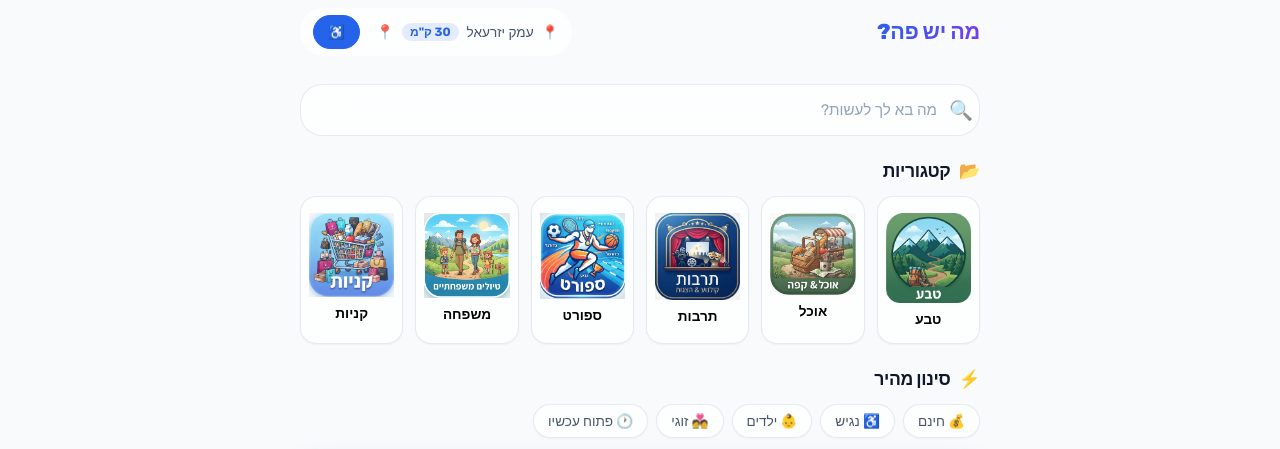
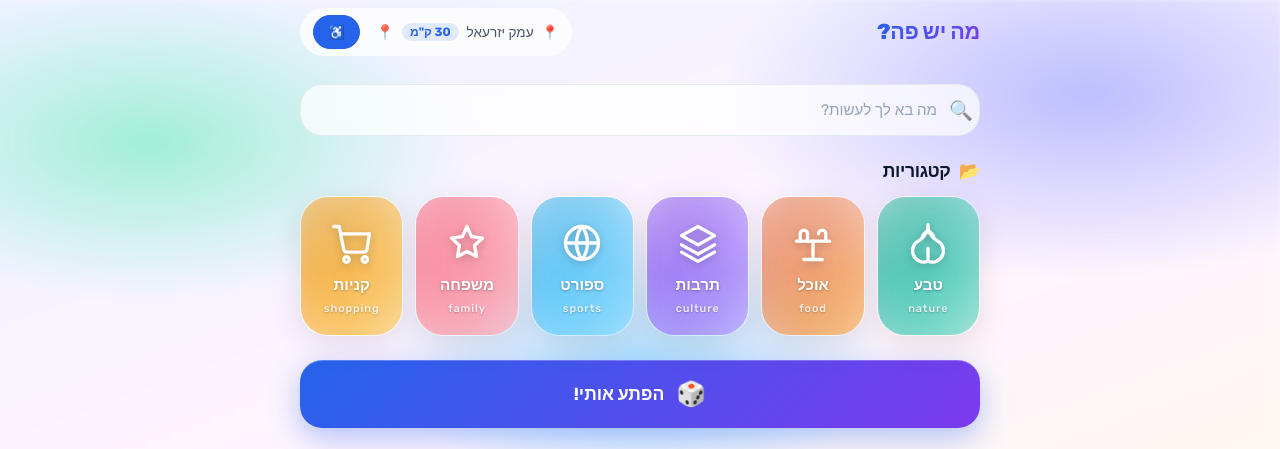
Before and after one commit to idansab/newidanp, a website: page public/index.html in a window 1280 px wide. Shown: the top 449 px of the page. Drawn offline with Linux system fonts and the light colour scheme; no server answers.

Commit message:
feat: liquid glass category cards — squircle + blurred liquid palettes + SVG icons + bokeh background

```diff
--- a/public/css/main.css
+++ b/public/css/main.css
@@ -579,42 +579,138 @@ h1, h2, h3 { letter-spacing: -0.02em; line-height: var(--leading-tight); }
   grid-template-columns: repeat(3, 1fr);
   gap: var(--space-3);
 }
+/* ── BOKEH BACKGROUND — step 1: blurred environment behind the glass ── */
+body::before {
+  content: "";
+  position: fixed;
+  inset: 0;
+  z-index: -1;
+  background:
+    radial-gradient(38% 30% at 12% 18%, rgba(110, 231, 183, 0.55), transparent 65%),
+    radial-gradient(42% 34% at 85% 12%, rgba(129, 140, 248, 0.5), transparent 68%),
+    radial-gradient(40% 32% at 75% 82%, rgba(251, 146, 60, 0.45), transparent 66%),
+    radial-gradient(35% 28% at 18% 88%, rgba(244, 114, 182, 0.4), transparent 66%),
+    radial-gradient(28% 24% at 50% 45%, rgba(56, 189, 248, 0.35), transparent 70%),
+    linear-gradient(160deg, #eef2ff 0%, #fdf4ff 45%, #fefce8 100%);
+  filter: blur(2px) saturate(118%);
+  animation: bokeh-drift 24s ease-in-out infinite alternate;
+}
+@keyframes bokeh-drift {
+  from { transform: scale(1) translate3d(0, 0, 0); }
+  to   { transform: scale(1.06) translate3d(-1.4%, 1.2%, 0); }
+}
+[data-theme="dark"] body::before {
+  background:
+    radial-gradient(38% 30% at 12% 18%, rgba(16, 185, 129, 0.32), transparent 65%),
+    radial-gradient(42% 34% at 85% 12%, rgba(124, 58, 237, 0.34), transparent 68%),
+    radial-gradient(40% 32% at 75% 82%, rgba(245, 158, 11, 0.26), transparent 66%),
+    radial-gradient(35% 28% at 18% 88%, rgba(236, 72, 153, 0.24), transparent 66%),
+    radial-gradient(28% 24% at 50% 45%, rgba(14, 165, 233, 0.22), transparent 70%),
+    linear-gradient(160deg, #0b1220 0%, #140f26 45%, #121212 100%);
+  filter: blur(2px) saturate(120%);
+}
+
+/* ── CATEGORY CARDS — Liquid Glass (squircle + liquid fill + crisp content) ── */
 .category-btn {
+  position: relative;
   display: flex;
   flex-direction: column;
   align-items: center;
+  justify-content: center;
   gap: var(--space-2);
-  padding: var(--space-4) var(--space-2);
-  background: var(--bg-glass);
-  backdrop-filter: blur(16px);
-  -webkit-backdrop-filter: blur(16px);
-  border: 1px solid var(--border);
-  border-radius: var(--radius);
-  transition: transform var(--duration-normal) var(--ease-spring), border-color var(--duration-normal) var(--ease-out), box-shadow var(--duration-normal) var(--ease-out);
-  box-shadow: var(--shadow-xs);
+  padding: var(--space-5) var(--space-3);
+  min-height: 128px;
+  border: none;
+  border-radius: 28px;                 /* squircle */
+  background: rgba(255, 255, 255, 0.16);   /* frosted glass base */
+  backdrop-filter: blur(20px) saturate(150%);
+  -webkit-backdrop-filter: blur(20px) saturate(150%);
+  border-top: 1px solid rgba(255, 255, 255, 0.45);   /* light catch on the top edge */
+  border-left: 1px solid rgba(255, 255, 255, 0.18);
+  border-right: 1px solid rgba(255, 255, 255, 0.14);
+  border-bottom: 1px solid rgba(255, 255, 255, 0.08);
+  box-shadow:
+    0 8px 32px 0 rgba(0, 0, 0, 0.10),   /* soft hover float */
+    inset 0 1px 0 rgba(255, 255, 255, 0.4);
+  overflow: hidden;
+  color: #fff;
+  cursor: pointer;
+  transition: transform 0.35s cubic-bezier(0.34, 1.56, 0.64, 1),
+              box-shadow 0.35s var(--ease-out);
+}
+/* Step 3: the liquid gradient — a::before blob, blurred into organic pools */
+.category-btn::before {
+  content: "";
+  position: absolute;
+  inset: -40%;
+  z-index: 0;
+  background: var(--liquid, linear-gradient(135deg, #34d399, #0ea5e9));
+  border-radius: 50%;
+  filter: blur(34px);
+  opacity: 0.75;
+  transition: transform 0.6s var(--ease-out), opacity 0.35s var(--ease-out);
+}
+.category-btn::after {
+  content: "";
+  position: absolute;
+  inset: 0;
+  z-index: 0;
+  background: linear-gradient(180deg, rgba(255,255,255,0.22) 0%, rgba(255,255,255,0) 55%);
+  pointer-events: none;
 }
 .category-btn:hover, .category-btn:active {
-  transform: translateY(-3px);
-  border-color: rgba(37, 99, 235, 0.45);
-  box-shadow: var(--shadow-md);
+  transform: translateY(-4px) scale(1.02);
+  box-shadow: 0 16px 40px 0 rgba(0, 0, 0, 0.16), inset 0 1px 0 rgba(255, 255, 255, 0.5);
 }
+.category-btn:hover::before { transform: scale(1.12) rotate(8deg); opacity: 0.9; }
 .category-btn.active {
-  border-color: rgba(37, 99, 235, 0.6);
-  background: rgba(37, 99, 235, 0.08);
+  box-shadow: 0 12px 36px rgba(0, 0, 0, 0.2), inset 0 0 0 2px rgba(255, 255, 255, 0.35);
+  transform: translateY(-2px);
 }
-.category-icon img {
-  width: 100%;
-  height: 100%;
-  object-fit: cover;
-  display: block;
+/* Step 4: crisp white content above the liquid */
+.category-btn > * { position: relative; z-index: 1; }
+.category-icon {
+  width: 52px;
+  height: 52px;
+  display: grid;
+  place-items: center;
+  color: #fff;
+  filter: drop-shadow(0 2px 4px rgba(0, 0, 0, 0.22));   /* soft depth on the glyph */
 }
-.category-name { font-size: var(--text-sm); font-weight: 600; }
-[data-theme="dark"] .category-name { color: #FFFFFF; }
-[data-theme="dark"] .category-icon { color: #FFFFFF; stroke: #FFFFFF; }
-[data-theme="dark"] .category-btn .icon-svg { stroke: #FFFFFF; }
-[data-theme="dark"] .category-btn { background: rgba(255,255,255,0.06); border-color: rgba(255,255,255,0.12); }
-[data-theme="dark"] .category-btn:hover { background: rgba(255,255,255,0.1); }
-[data-theme="dark"] .category-btn.active { background: rgba(255,255,255,0.14); border-color: rgba(255,255,255,0.22); }
+.category-icon svg {
+  width: 44px;
+  height: 44px;
+}
+.category-name {
+  font-size: var(--text-base);
+  font-weight: 700;
+  color: #fff;
+  text-shadow: 0 1px 3px rgba(0, 0, 0, 0.3);
+  line-height: 1.15;
+}
+.category-name-en {
+  font-size: 0.68rem;
+  font-weight: 500;
+  letter-spacing: 0.08em;
+  color: rgba(255, 255, 255, 0.82);
+  text-transform: lowercase;
+  text-shadow: 0 1px 2px rgba(0, 0, 0, 0.25);
+}
+/* ── Per-category liquid palettes ── */
+.cat-emerald   { --liquid: linear-gradient(135deg, #059669, #14b8a6 48%, #a7f3d0); }
+.cat-terracotta{ --liquid: linear-gradient(135deg, #c2410c, #ea7a4d 42%, #fbbf24); }
+.cat-violet    { --liquid: linear-gradient(135deg, #6d28d9, #8b5cf6 48%, #c4b5fd); }
+.cat-sky       { --liquid: linear-gradient(135deg, #0284c7, #38bdf8 48%, #bae6fd); }
+.cat-rose      { --liquid: linear-gradient(135deg, #e11d48, #fb7185 45%, #fecdd3); }
+.cat-amber     { --liquid: linear-gradient(135deg, #d97706, #f59e0b 45%, #fde68a); }
+/* dark-mode: deepen the glass base so liquid pops over the dark bokeh */
+[data-theme="dark"] .category-btn {
+  background: rgba(17, 24, 39, 0.28);
+  border-top-color: rgba(255, 255, 255, 0.22);
+}
+[data-theme="dark"] .category-name { color: #fff; }
+[data-theme="dark"] .category-name-en { color: rgba(255, 255, 255, 0.75); }
+[data-theme="dark"] .category-icon { color: #fff; }
 
 /* ── FILTERS ── */
 .quick-filters { margin-bottom: var(--space-6); }
--- a/public/index.html
+++ b/public/index.html
@@ -67,54 +67,50 @@
             <div class="categories-section">
                 <h2 class="section-title"><span class="emoji">📂</span> קטגוריות</h2>
                 <div class="categories-grid">
-                    <button class="category-btn" data-category="nature">
+                    <button class="category-btn cat-emerald" data-category="nature" aria-label="טבע">
                         <span class="category-icon">
-                            <img src="assets/categories/nature.png" alt="טבע" class="category-img">
+                            <svg viewBox="0 0 24 24" fill="none" stroke="currentColor" stroke-width="1.8" stroke-linecap="round" stroke-linejoin="round"><path d="M12 22v-7"/><path d="M9 9a3 3 0 0 1 6 0"/><path d="M12 2c.5 4-2 6.5-4.5 8.5A6 6 0 0 0 12 22h0a6 6 0 0 0 4.5-11.5C14 8.5 11.5 6 12 2z"/></svg>
                         </span>
                         <span class="category-name">טבע</span>
+                        <span class="category-name-en" lang="en">Nature</span>
                     </button>
-                    <button class="category-btn" data-category="food">
+                    <button class="category-btn cat-terracotta" data-category="food" aria-label="אוכל">
                         <span class="category-icon">
-                            <img src="assets/categories/food.png" alt="אוכל" class="category-img">
+                            <svg viewBox="0 0 24 24" fill="none" stroke="currentColor" stroke-width="1.8" stroke-linecap="round" stroke-linejoin="round"><path d="M3 11h18"/><path d="M5 11V7a2 2 0 0 1 4 0v4"/><path d="M15 7a2 2 0 0 1 4 0v4"/><path d="M12 11v10"/><path d="M7 21h10"/></svg>
                         </span>
                         <span class="category-name">אוכל</span>
+                        <span class="category-name-en" lang="en">Food</span>
                     </button>
-                    <button class="category-btn" data-category="culture">
+                    <button class="category-btn cat-violet" data-category="culture" aria-label="תרבות">
                         <span class="category-icon">
-                            <img src="assets/categories/culture.png" alt="תרבות" class="category-img">
+                            <svg viewBox="0 0 24 24" fill="none" stroke="currentColor" stroke-width="1.8" stroke-linecap="round" stroke-linejoin="round"><path d="M12 3l9 5-9 5-9-5 9-5z"/><path d="M3 13l9 5 9-5"/><path d="M3 17l9 5 9-5"/></svg>
                         </span>
                         <span class="category-name">תרבות</span>
+                        <span class="category-name-en" lang="en">Culture</span>
                     </button>
-                    <button class="category-btn" data-category="sports">
+                    <button class="category-btn cat-sky" data-category="sports" aria-label="ספורט">
                         <span class="category-icon">
-                            <img src="assets/categories/sports.png" alt="ספורט" class="category-img">
+                            <svg viewBox="0 0 24 24" fill="none" stroke="currentColor" stroke-width="1.8" stroke-linecap="round" stroke-linejoin="round"><circle cx="12" cy="12" r="9"/><path d="M12 3a15 15 0 0 1 0 18 15 15 0 0 1 0-18z"/><path d="M3 12h18"/></svg>
                         </span>
                         <span class="category-name">ספורט</span>
+                        <span class="category-name-en" lang="en">Sports</span>
                     </button>
-                    <button class="category-btn" data-category="family">
+                    <button class="category-btn cat-rose" data-category="family" aria-label="משפחה">
                         <span class="category-icon">
-                            <img src="assets/categories/family.png" alt="משפחה" class="category-img">
+                            <svg viewBox="0 0 24 24" fill="none" stroke="currentColor" stroke-width="1.8" stroke-linecap="round" stroke-linejoin="round"><path d="M12 3l2.5 5.5 6 .8-4.4 4.1 1.1 6-5.2-2.8-5.2 2.8 1.1-6L3.5 9.3l6-.8L12 3z"/></svg>
                         </span>
                         <span class="category-name">משפחה</span>
+                        <span class="category-name-en" lang="en">Family</span>
                     </button>
-                    <button class="category-btn" data-category="shopping">
+                    <button class="category-btn cat-amber" data-category="shopping" aria-label="קניות">
                         <span class="category-icon">
-                            <img src="assets/categories/shopping.png" alt="קניות" class="category-img">
+                            <svg viewBox="0 0 24 24" fill="none" stroke="currentColor" stroke-width="1.8" stroke-linecap="round" stroke-linejoin="round"><circle cx="9" cy="21" r="1.5"/><circle cx="19" cy="21" r="1.5"/><path d="M2 3h3l2.5 12.5a2 2 0 0 0 2 1.5h8.7a2 2 0 0 0 2-1.6L21.5 7H7"/></svg>
                         </span>
                         <span class="category-name">קניות</span>
+                        <span class="category-name-en" lang="en">Shopping</span>
                     </button>
                 </div>
             </div>
-
-            <div class="quick-filters">
-                <h2 class="section-title"><span class="emoji">⚡</span> סינון מהיר</h2>
-                <div class="filters-row">
-                    <button class="filter-chip" data-filter="free">💰 חינם</button>
-                    <button class="filter-chip" data-filter="accessible">♿ נגיש</button>
-                    <button class="filter-chip" data-filter="kids">👶 ילדים</button>
-                    <button class="filter-chip" data-filter="couples">💑 זוגי</button>
-                    <button class="filter-chip" data-filter="openNow">🕐 פתוח עכשיו</button>
-                </div>
             </div>
 
             <div class="surprise-section">
```
